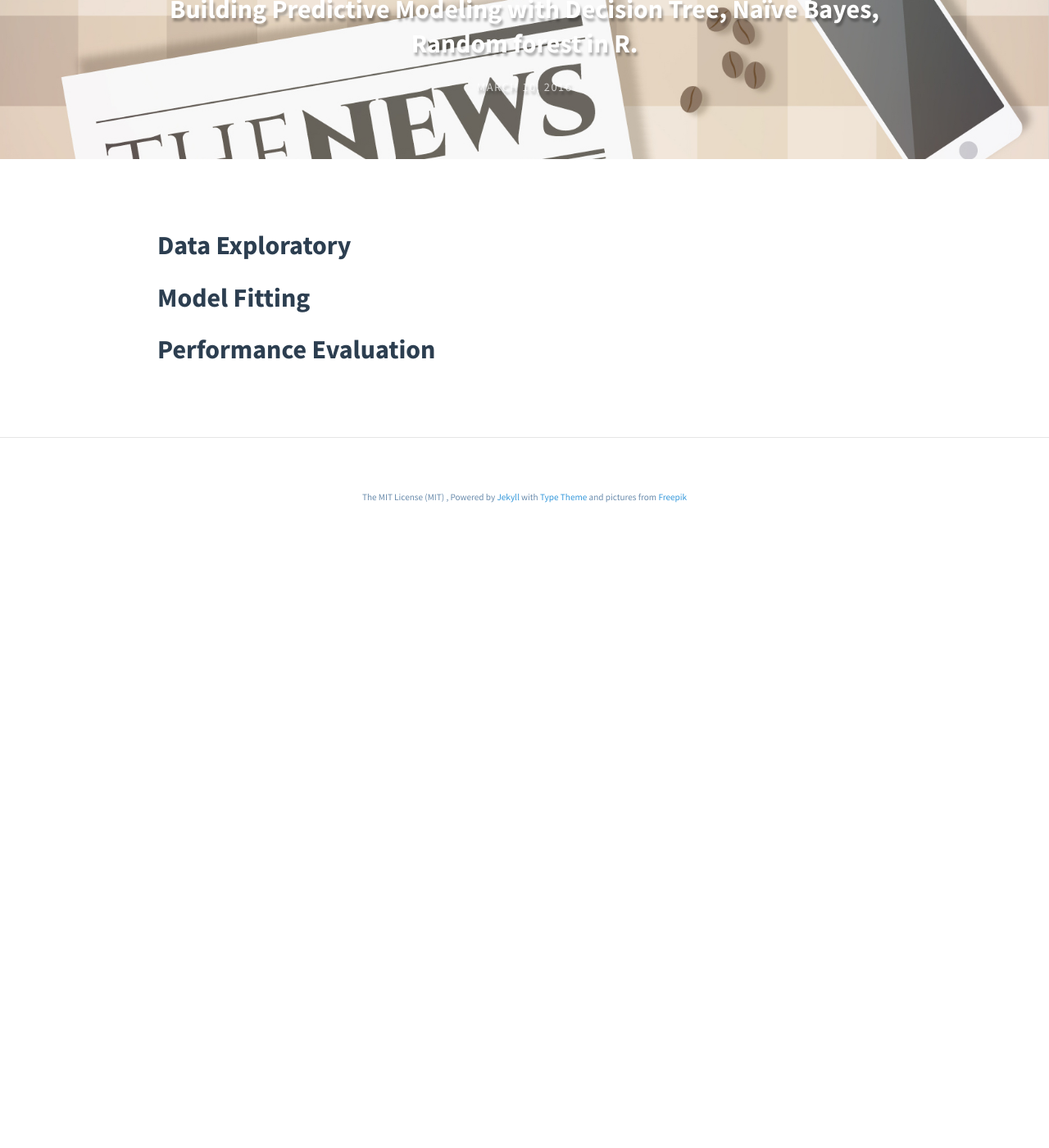
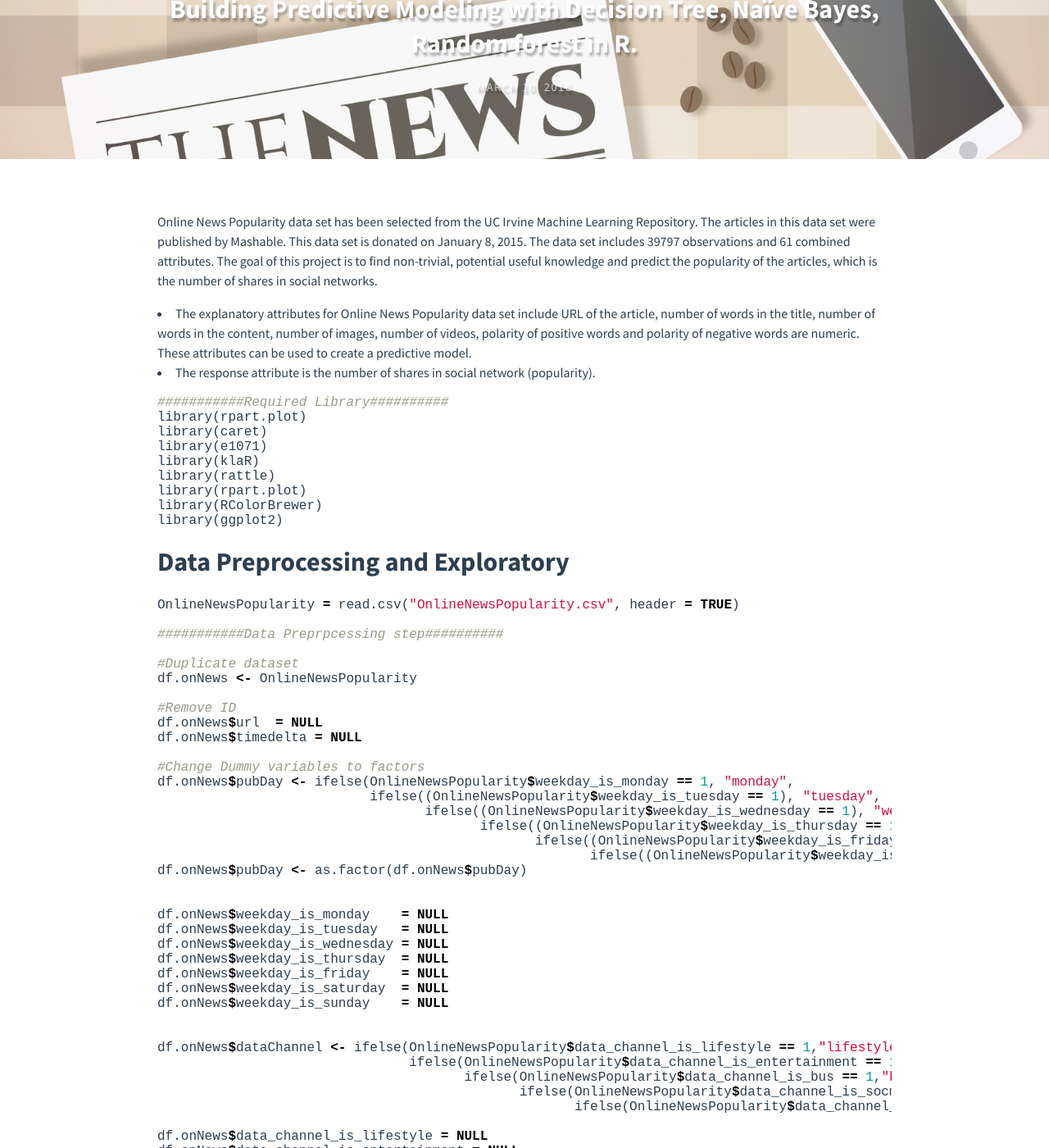
Before and after one commit to Lanbig/lanbig.github.io, a Jekyll site: the page built from _posts/2016-03-10-Predict-Online-News-Popularity.md, in a window 1280 px wide and 1400 px high, scrolled down 214 px. Shown: the whole window at 82% size. Built offline with Jekyll 4.4.1, drawn with Linux system fonts in a browser that asks for light colours; nearby versions of some CDN libraries; before the commit the page ends 900 px from its top, so only the background shows below that; some of the changed text lies outside the part shown.

Commit message:
pre-post3

````diff
--- a/_posts/2016-03-10-Predict-Online-News-Popularity.md
+++ b/_posts/2016-03-10-Predict-Online-News-Popularity.md
@@ -4,7 +4,92 @@ title: Building Predictive Modeling with Decision Tree, Naïve Bayes, Random for
 feature-img: "img/feature_images/news_header.jpg"
 ---
 
-## Data Exploratory
+Online News Popularity data set has been selected from the UC Irvine Machine Learning Repository. The articles in this data set were published by Mashable. This data set is donated on January 8, 2015. The data set includes 39797 observations and 61 combined attributes. The goal of this project is to find non-trivial, potential useful knowledge and predict the popularity of the articles, which is the number of shares in social networks.
+
+
+* The explanatory attributes for Online News Popularity data set include URL of the article, number of words in the title, number of words in the content, number of images, number of videos, polarity of positive words and polarity of negative words are numeric. These attributes can be used to create a predictive model.
+* The response attribute is the number of shares in social network (popularity).
+
+```R
+###########Required Library##########
+library(rpart.plot)
+library(caret)
+library(e1071)
+library(klaR)
+library(rattle)
+library(rpart.plot)
+library(RColorBrewer)
+library(ggplot2)
+```
+
+## Data Preprocessing and Exploratory
+
+
+
+```R
+OnlineNewsPopularity = read.csv("OnlineNewsPopularity.csv", header = TRUE)
+
+###########Data Preprpcessing step##########
+
+#Duplicate dataset
+df.onNews <- OnlineNewsPopularity
+
+#Remove ID
+df.onNews$url  = NULL
+df.onNews$timedelta = NULL
+
+#Change Dummy variables to factors
+df.onNews$pubDay <- ifelse(OnlineNewsPopularity$weekday_is_monday == 1, "monday",
+                           ifelse((OnlineNewsPopularity$weekday_is_tuesday == 1), "tuesday",
+                                  ifelse((OnlineNewsPopularity$weekday_is_wednesday == 1), "wednesday",
+                                         ifelse((OnlineNewsPopularity$weekday_is_thursday == 1), "thursday",
+                                                ifelse((OnlineNewsPopularity$weekday_is_friday == 1), "friday",
+                                                       ifelse((OnlineNewsPopularity$weekday_is_saturday == 1), "saturday", "sunday"))))))
+df.onNews$pubDay <- as.factor(df.onNews$pubDay)
+
+
+df.onNews$weekday_is_monday    = NULL
+df.onNews$weekday_is_tuesday   = NULL
+df.onNews$weekday_is_wednesday = NULL
+df.onNews$weekday_is_thursday  = NULL
+df.onNews$weekday_is_friday    = NULL
+df.onNews$weekday_is_saturday  = NULL
+df.onNews$weekday_is_sunday    = NULL
+
+
+df.onNews$dataChannel <- ifelse(OnlineNewsPopularity$data_channel_is_lifestyle == 1,"lifestyle",
+                                ifelse(OnlineNewsPopularity$data_channel_is_entertainment == 1,"entertainment",
+                                       ifelse(OnlineNewsPopularity$data_channel_is_bus == 1,"business",
+                                              ifelse(OnlineNewsPopularity$data_channel_is_socmed == 1,"Social",
+                                                     ifelse(OnlineNewsPopularity$data_channel_is_tech == 1,"tech", "world")))))
+
+df.onNews$data_channel_is_lifestyle = NULL
+df.onNews$data_channel_is_entertainment = NULL
+df.onNews$data_channel_is_bus = NULL
+df.onNews$data_channel_is_socmed = NULL
+df.onNews$data_channel_is_tech = NULL
+df.onNews$data_channel_is_world = NULL
+
+df.onNews$dataChannel <- as.factor(df.onNews$dataChannel)
+
+
+#Class distribution Bin data
+df.onNews$share2bins <- ifelse(OnlineNewsPopularity$shares > 1300, "high", "low")
+df.onNews$share2bins <- as.factor(df.onNews$share2bins)
+
+
+```
+
+
+In this data set, we'll define an 66%/34% for training and test data.
+```R
+set.seed(415)
+# define an 66%/34% train/test split of the dataset
+trainIndex <- createDataPartition(df.onNews$share2bins, p=0.66, list=FALSE)
+data_train <- df.onNews[ trainIndex,]
+data_test <- df.onNews[-trainIndex,]
+```
+
 
 ## Model Fitting
 
````
